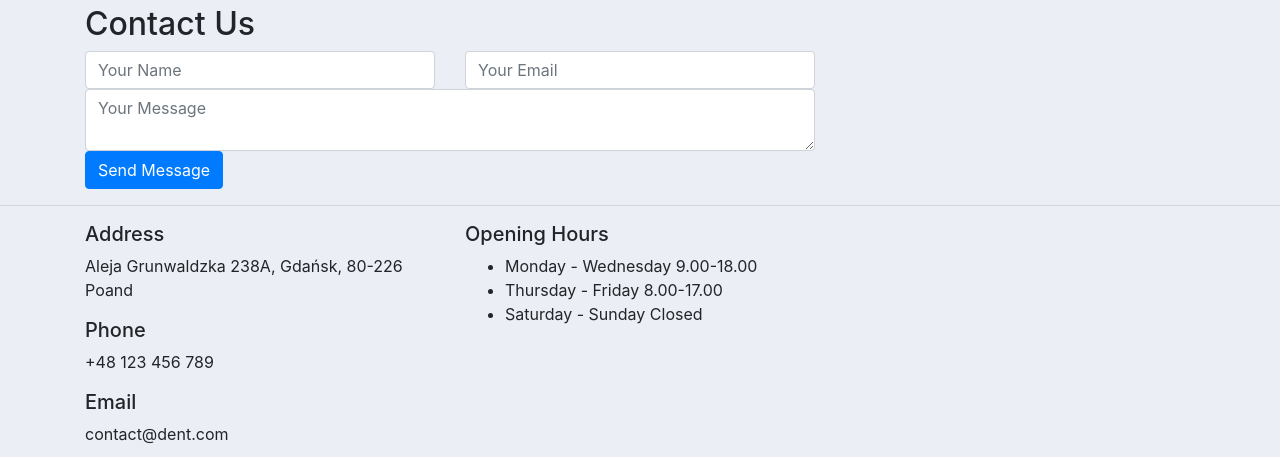
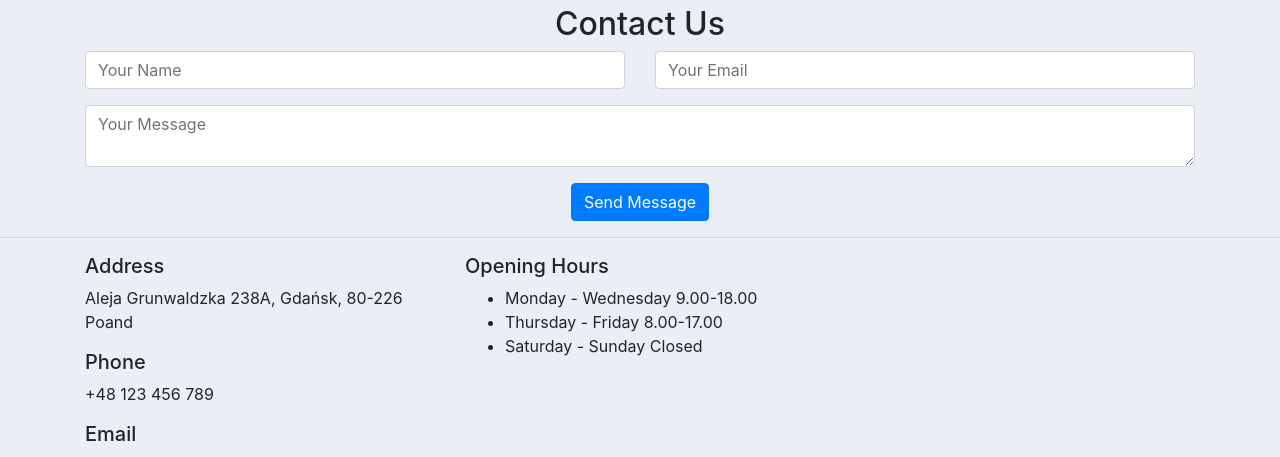
Before and after one commit to FraQu/dent-1, a Django app: page /contact/ in a window 1280 px wide. Shown: the part 227-684 px from the top of the page. Run offline with Django 3.2, Linux system fonts and the light colour scheme; some libraries are stand-ins or nearby versions.

Commit message:
Make contact template consistent with appointment

```diff
--- a/website/templates/website/contact.html
+++ b/website/templates/website/contact.html
@@ -1,51 +1,60 @@
 {% extends 'website/main.html' %}
 {% block content %}
 
-    <!DOCTYPE html>
-    <html lang="en">
-    <body>
     <p>
 
     </p>
     <!-- Contact Area -->
     <section class="">
         <div class="container">
+
             <div class="row">
                 <div class="col-12">
-                    <div class="google-maps mb-100">
+                    <div class="google-maps">
                         <iframe src="https://www.google.com/maps/embed?pb=!1m18!1m12!1m3!1d2323.1831644535987!2d18.582097551928168!3d54.38907968011369!2m3!1f0!2f0!3f0!3m2!1i1024!2i768!4f13.1!3m3!1m2!1s0x46fd73bd51f21f8b%3A0x50c8a05c9778d809!2sWy%C5%BCsza%20Szko%C5%82a%20Bankowa%20w%20Gda%C5%84sku!5e0!3m2!1spl!2sbd!4v1596895701197!5m2!1spl!2sbd">
                         </iframe>
                     </div>
                 </div>
             </div>
+
             <div class="row">
                 <!-- Contact Form -->
-                <div class="col-12 col-md-8">
+                <div class="col-12">
                     <div class="contact-form">
                         <!-- Section Heading -->
-                        <div class="section-heading">
+                        <div class="section-heading text-center">
                             <h2>Contact Us</h2>
                             <div class="line"></div>
                         </div>
+
                         <!-- Form -->
                         <form action="{% url 'contact' %}" method="post">
                             {% csrf_token %}
                             <div class="row">
-                                <div class="col-lg-6">
-                                    <input type="text" name="message-name" class="form-control mb-30"
-                                           placeholder="Your Name" required>
+                                <div class="col-md-6">
+                                    <div class="form-group mb-30">
+                                        <input type="text" name="message-name" class="form-control"
+                                               placeholder="Your Name" required>
+                                    </div>
                                 </div>
-                                <div class="col-lg-6">
-                                    <input type="email" name="message-email" class="form-control mb-30"
-                                           placeholder="Your Email" required>
+                                <div class="col-md-6">
+                                    <div class="form-group mb-30">
+                                        <input type="email" name="message-email" class="form-control"
+                                               placeholder="Your Email" required>
+                                    </div>
                                 </div>
+
                                 <div class="col-12">
-                                    <textarea name="message" class="form-control mb-30" placeholder="Your Message"
+                                    <div class="form-group mb-30">
+                                    <textarea name="message" class="form-control" placeholder="Your Message"
                                               required></textarea>
+                                    </div>
                                 </div>
-                                <div class="col-12">
+
+                                <div class="col-12 text-center">
                                     <button type="submit" class="btn btn-primary">Send Message</button>
                                 </div>
+
                             </div>
                         </form>
                     </div>
@@ -53,8 +62,5 @@
             </div>
         </div>
     </section>
-    <!-- Contact Area -->
-    </body>
-    </html>
 
 {% endblock %}
```
Also changed, not shown: website/templates/website/appointment.html (+22 -16 lines).
